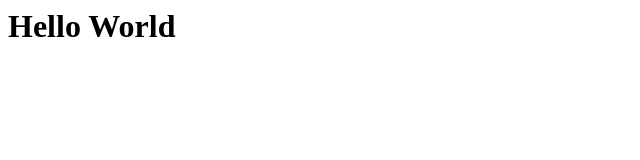
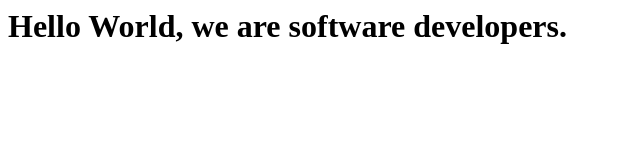
Before and after one commit to DcRonan/HelloWorld, a plain HTML site: page index.html in a window 1280 px wide. Shown: the whole page, without its empty margins (0-640 px from the left). Drawn offline with Linux system fonts and the light colour scheme.

Commit message:
changed text on html

```diff
--- a/index.html
+++ b/index.html
@@ -2,6 +2,6 @@
 <head>
 </head>
 <body>
-<h1>Hello World</h1>
+<h1>Hello World, we are software developers.</h1>
 </body>
 </html>
```
